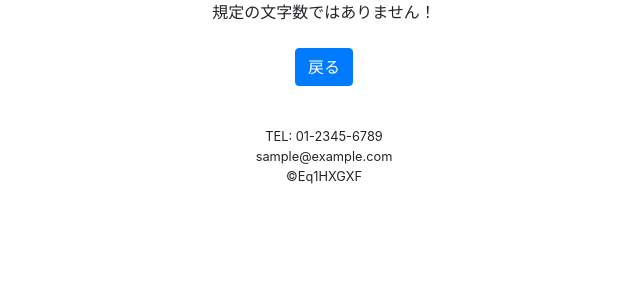
After one commit to BigMcQueen/flask-bbs, a Flask app: template templates/redo.html in a window 1280 px wide. The commit adds this page. Shown: the top 300 px of the page, without its empty margins (316-956 px from the left). Run offline with Flask 3, Linux system fonts and the light colour scheme; the template is opened without the code that fills it, so the values that code supplies are empty; some libraries are stand-ins or nearby versions.

Commit message:
redo.htmlを作成

```diff
--- a/app.py
+++ b/app.py
@@ -17,7 +17,7 @@ class User(db.Model):
     created_at = db.Column(db.DateTime, nullable=False, default=datetime.now(timezone('Asia/Tokyo')))
     username = db.Column(db.String(20))
     email = db.Column(db.String)
-    write = db.Column(db.String(200))
+    write = db.Column(db.String(200), nullable=False)
 
 @app.route('/', methods=['GET', 'POST'])
 def index():
@@ -27,10 +27,15 @@ def index():
     else:
         if len(request.form.get('username')) == 0:
             username = '名無し'
+        elif len(request.form.get('username')) > 20:
+            return render_template('redo.html')
         else:
             username = request.form.get('username')
         email = request.form.get('email')
-        write = request.form.get('write')
+        if (len(request.form.get('write')) == 0) | (len(request.form.get('write')) > 200):
+            return render_template('redo.html')
+        else:
+            write = request.form.get('write')
 
         new_post = User(username=username, email=email, write=write)
 
--- a/templates/base.html
+++ b/templates/base.html
@@ -12,6 +12,10 @@
     {% block body %}{% endblock %}
 </body>
 <footer>
-    {% block footer %}{% endblock %}
+    <div class="text-center">
+        <p style="line-height:3px"><small>TEL: 01-2345-6789</small></p>
+        <p style="line-height:3px"><small>sample@example.com</small> </p>
+        <p style="line-height:3px"><small>&copy;Eq1HXGXF</small></p>
+    </div>
 </footer>
 </html>
--- /dev/null
+++ b/templates/redo.html
@@ -0,0 +1,10 @@
+{% extends 'base.html' %}
+
+{% block body %}
+<div class="text-center">
+    <p>規定の文字数ではありません！</p>
+    <form action="/" method="GET" class="text-center">
+        <input type="submit" value="戻る" class="btn btn-primary mt-2 mb-5 mx-auto">
+    </form>
+</div>
+{% endblock %}
```
Also changed, not shown: templates/index.html (+0 -8 lines).
